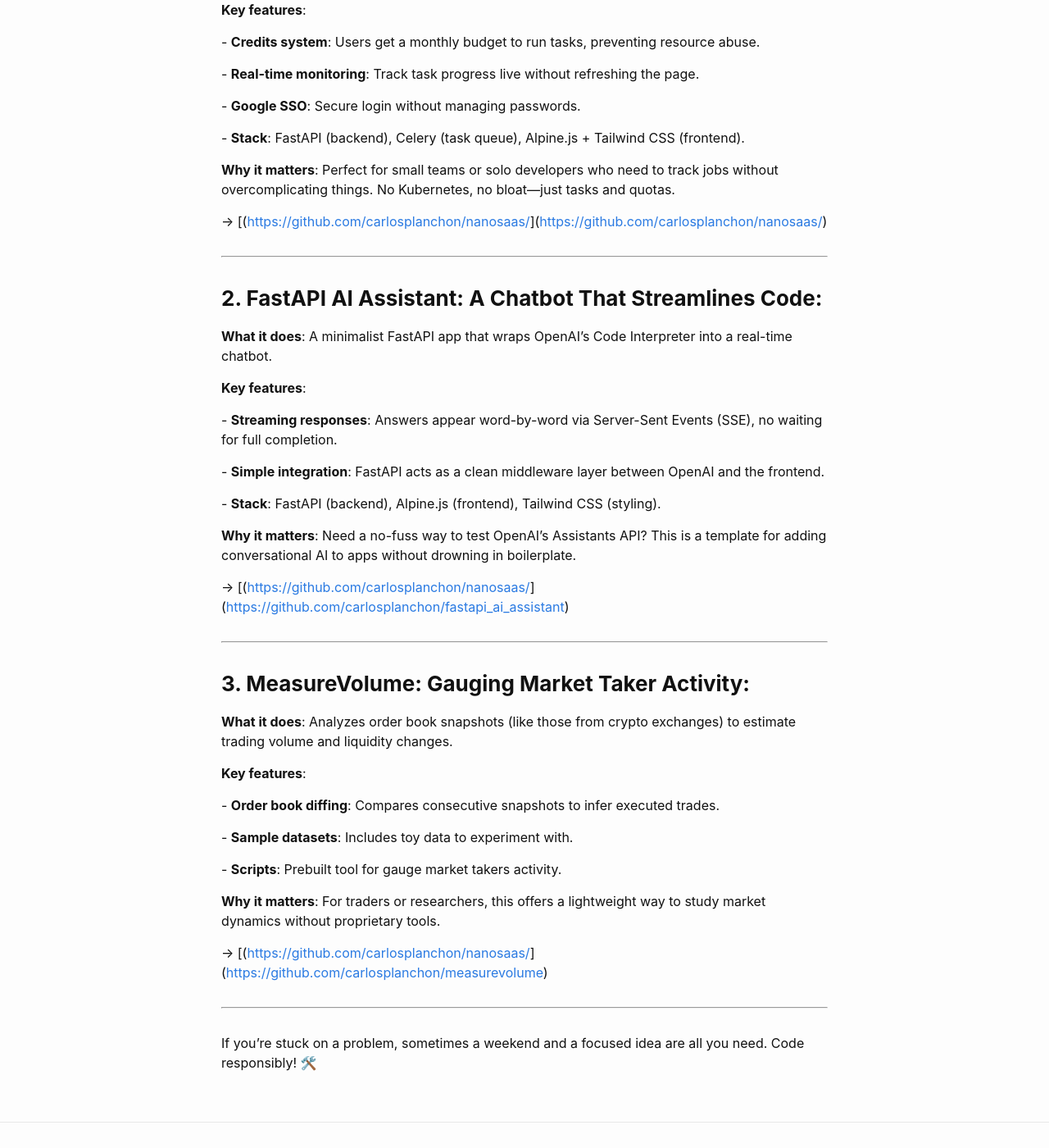
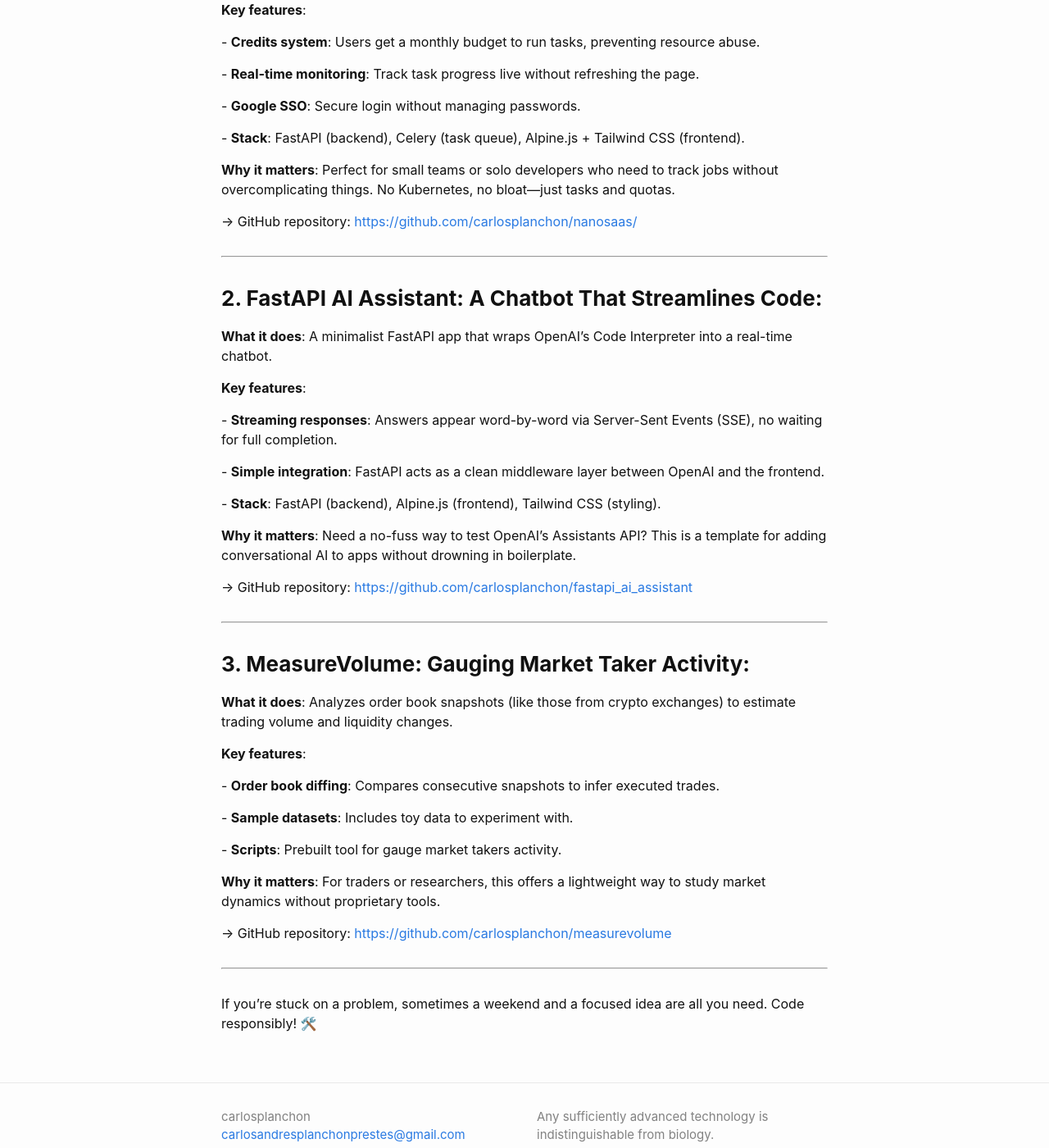
Before and after one commit to carlosplanchon/carlosplanchon.github.io, a Jekyll site: the page built from _posts/2025-01-22-three-weekend-projects-nanosaas-fastapi-ai-assistant-measurevolume.md, in a window 1280 px wide and 1400 px high, scrolled down 617 px. Shown: the whole window at 82% size. Built offline with Jekyll 4.4.1, drawn with Linux system fonts in a browser that asks for light colours; comment, search, counter and statistics services are not loaded.

Commit message:
Update _posts/2025-01-22-three-weekend-projects-nanosaas-fastapi-ai-assistant-measurevolume.md (via Pages CMS)

```diff
--- a/_posts/2025-01-22-three-weekend-projects-nanosaas-fastapi-ai-assistant-measurevolume.md
+++ b/_posts/2025-01-22-three-weekend-projects-nanosaas-fastapi-ai-assistant-measurevolume.md
@@ -28,7 +28,7 @@
 
 **Why it matters**: Perfect for small teams or solo developers who need to track jobs without overcomplicating things. No Kubernetes, no bloat—just tasks and quotas.
 
-→ \[([https://github.com/carlosplanchon/nanosaas/](https://github.com/carlosplanchon/nanosaas/)\]([https://github.com/carlosplanchon/nanosaas/](https://github.com/carlosplanchon/nanosaas/))
+→ GitHub repository: [https://github.com/carlosplanchon/nanosaas/](https://github.com/carlosplanchon/nanosaas/)
 
 * * *
 
@@ -46,7 +46,7 @@
 
 **Why it matters**: Need a no-fuss way to test OpenAI’s Assistants API? This is a template for adding conversational AI to apps without drowning in boilerplate.
 
-→ \[([https://github.com/carlosplanchon/nanosaas/](https://github.com/carlosplanchon/nanosaas/)\]([https://github.com/carlosplanchon/fastapi\_ai\_assistant](https://github.com/carlosplanchon/fastapi_ai_assistant))
+→ GitHub repository: [https://github.com/carlosplanchon/fastapi\_ai\_assistant](https://github.com/carlosplanchon/fastapi_ai_assistant)
 
 * * *
 
@@ -64,7 +64,7 @@
 
 **Why it matters**: For traders or researchers, this offers a lightweight way to study market dynamics without proprietary tools.
 
-→ \[([https://github.com/carlosplanchon/nanosaas/](https://github.com/carlosplanchon/nanosaas/)\]([https://github.com/carlosplanchon/measurevolume](https://github.com/carlosplanchon/measurevolume))
+→ GitHub repository: [https://github.com/carlosplanchon/measurevolume](https://github.com/carlosplanchon/measurevolume)
 
 * * *
 
```
